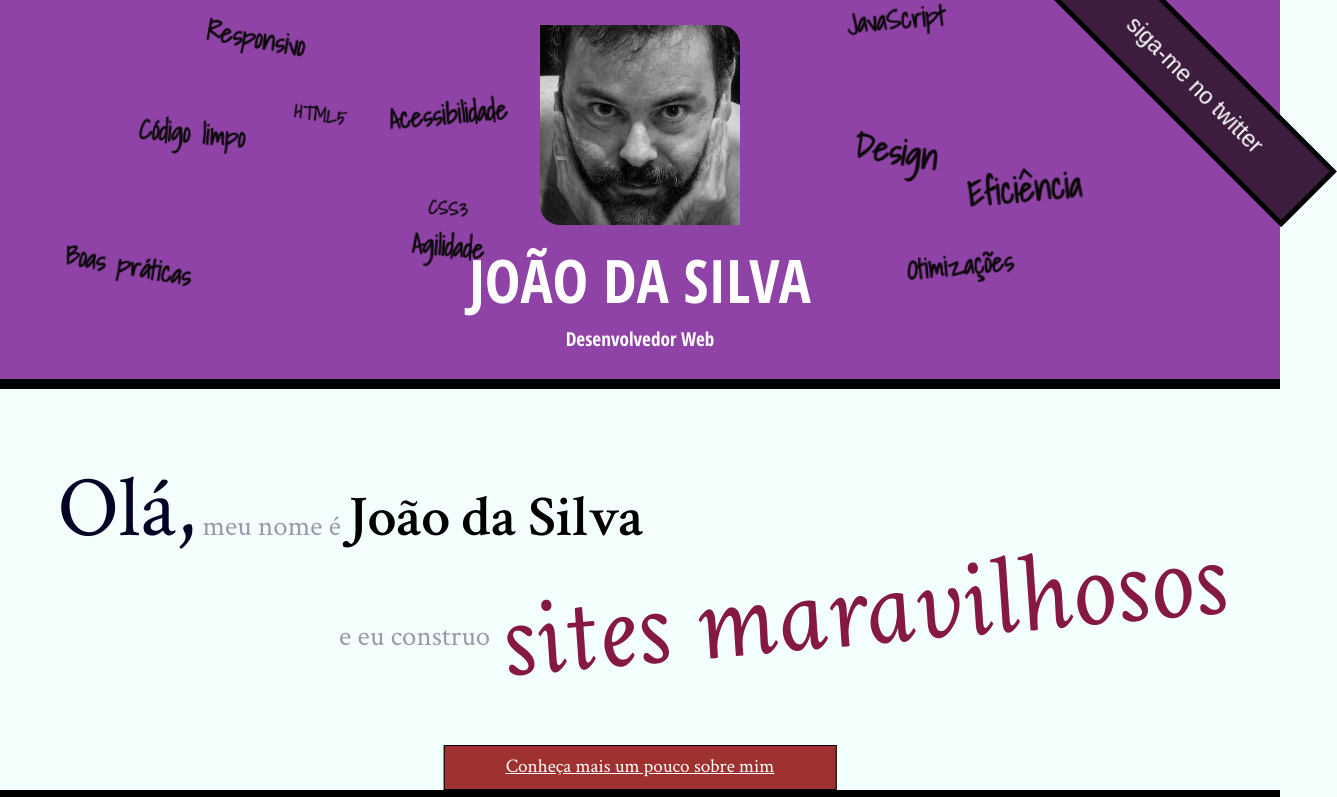
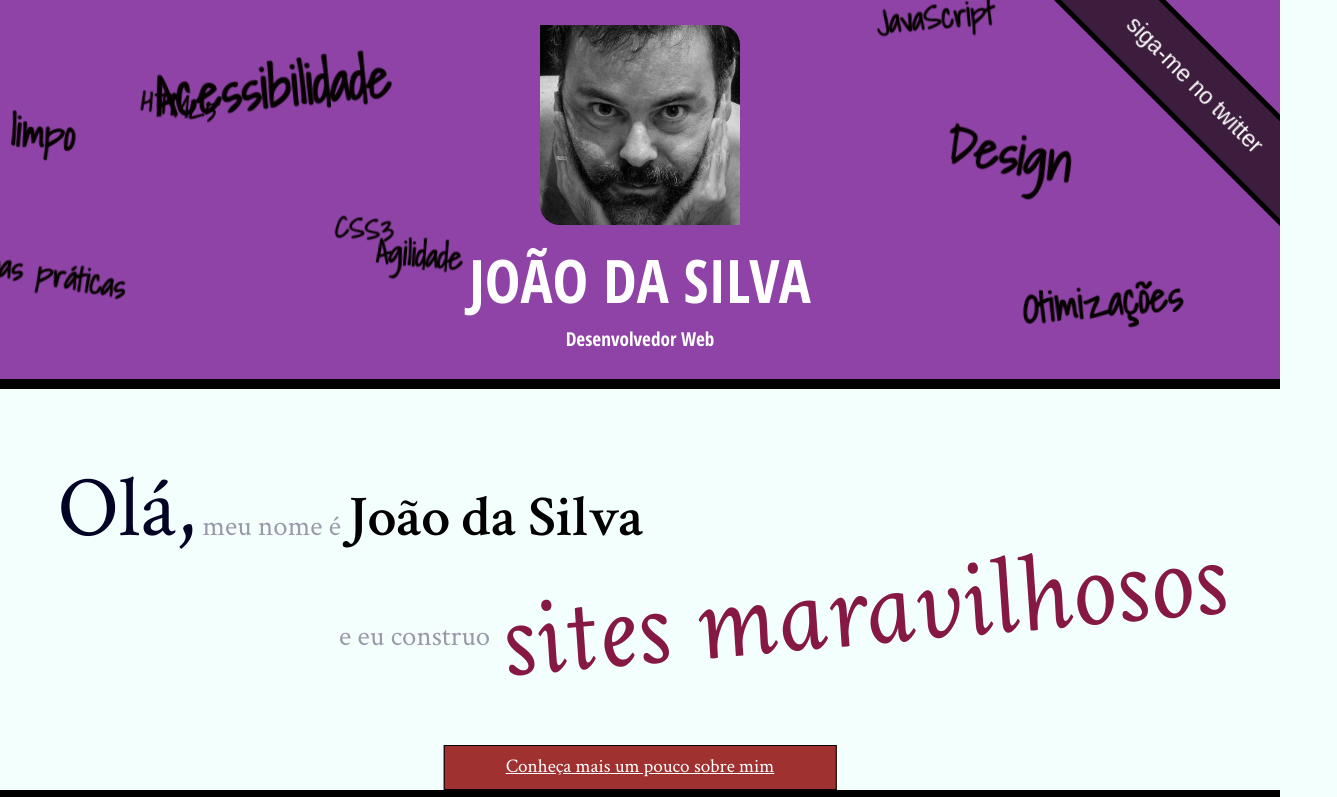
Before and after one commit to Eliasvmar/projeto_portfolio, a plain HTML site: page index.html in a window 1280 px wide. Shown: the top 797 px of the page, 1337 px wide, since content can reach past the window. Drawn offline with Linux system fonts and the light colour scheme.

Commit message:
3D no Home

```diff
--- a/css/index.css
+++ b/css/index.css
@@ -30,11 +30,16 @@ header {
     position: relative;
 }
 
+.palavras-home,
+.titulo-principal {
+    transform-style: preserve-3d;
+}
+
 .palavra-home {
     position: absolute;
     font-family: "Shadows Into Light", cursive;
     font-weight: bold;
-    color: rgb(12, 8, 10);
+    color: rgb(7, 2, 2);
 }
 
 .palavras-home li {
@@ -278,8 +283,6 @@ header {
 
     -moz-depth: 10em;
 }
-
-}
 .secao-inicio h2 {
     text-transform: uppercase;
 }
@@ -334,3 +337,14 @@ main {
     position: relative;
     top: -2em;
 }
+html,
+body {
+    height: 100%;
+    /*altura */
+
+    overflow-x: hidden;
+}
+body {
+    perspective: 6px;
+    perspective-origin: 50% 160px;
+}
```
